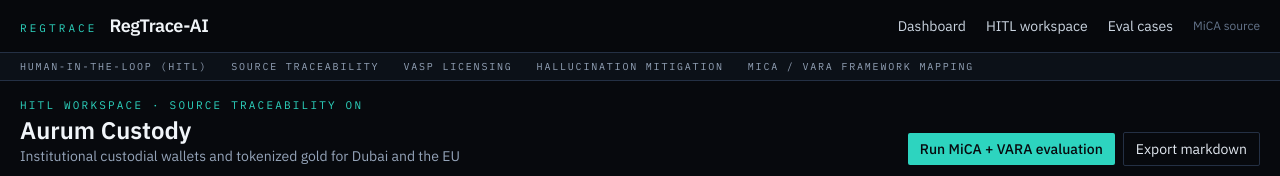
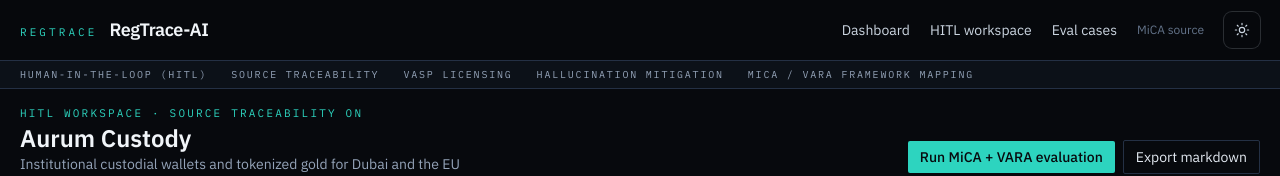
Before and after one commit to devtechedge/regulatory_compliance, a Next.js app in the folder frontend/: page /projects/aurum-custody in a window 1280 px wide. Shown: the top 176 px of the page. Built offline with nearby package versions, Linux system fonts and the light colour scheme; no server answers.

Commit message:
ui: add light/dark toggle to the header

```diff
--- a/frontend/app/globals.css
+++ b/frontend/app/globals.css
@@ -6,8 +6,22 @@
 [data-theme="dark"] {
   color-scheme: dark;
   --bg: #07090d;
+  --surface: #0c1118;
   --fg: #e7eef7;
+  --muted: #94a3b8;
+  --border: #243044;
 }
+
+[data-theme="light"] {
+  color-scheme: light;
+  --bg: #f3f5f8;
+  --surface: #ffffff;
+  --fg: #0f172a;
+  --muted: #475569;
+  --border: #d5dde8;
+}
+
+html[data-theme="light"] { color-scheme: light; }
 
 html,
 body {
@@ -64,3 +78,39 @@
 .chip {
   @apply inline-flex items-center rounded-sm border border-line bg-ink-800 px-2 py-0.5 text-[10px] uppercase tracking-[0.14em] text-slate-300;
 }
+
+[data-theme="light"] .bg-ink-950,
+[data-theme="light"] .bg-ink-950\/90,
+[data-theme="light"] body {
+  background-color: var(--bg) !important;
+  color: var(--fg) !important;
+}
+[data-theme="light"] .bg-ink-900,
+[data-theme="light"] .bg-ink-800 {
+  background-color: var(--surface) !important;
+}
+[data-theme="light"] .border-line {
+  border-color: var(--border) !important;
+}
+[data-theme="light"] .text-slate-100,
+[data-theme="light"] .text-slate-300 {
+  color: var(--fg) !important;
+}
+[data-theme="light"] .text-slate-400,
+[data-theme="light"] .text-slate-500 {
+  color: var(--muted) !important;
+}
+
+.theme-toggle {
+  width: 36px; height: 36px; padding: 0; flex: 0 0 36px;
+  display: grid; place-items: center; position: relative;
+  border-radius: 8px; cursor: pointer; border: 0;
+  background: transparent; color: inherit;
+  box-shadow: 0 0 0 1px color-mix(in oklab, currentColor 18%, transparent);
+}
+.theme-toggle .icon {
+  grid-area: 1 / 1; display: grid; place-items: center;
+  transition: opacity 300ms cubic-bezier(0.2,0,0,1), transform 300ms cubic-bezier(0.2,0,0,1), filter 300ms cubic-bezier(0.2,0,0,1);
+}
+.theme-toggle .icon.on { opacity: 1; transform: scale(1); filter: blur(0); }
+.theme-toggle .icon.off { opacity: 0; transform: scale(0.25); filter: blur(4px); }
--- a/frontend/app/layout.tsx
+++ b/frontend/app/layout.tsx
@@ -24,9 +24,14 @@
   },
 };
 
+const THEME_BOOT = `(function(){try{var k="regulatory_compliance-theme";var t=localStorage.getItem(k);if(t!=="light"&&t!=="dark")t="dark";var r=document.documentElement;r.setAttribute("data-theme",t);r.style.colorScheme=t;if(t==="dark")r.classList.add("dark");else r.classList.remove("dark");}catch(e){document.documentElement.setAttribute("data-theme","dark");}})();`;
+
 export default function RootLayout({ children }: { children: React.ReactNode }) {
   return (
-    <html lang="en" className={`${sans.variable} ${mono.variable}`}>
+    <html lang="en" className={`${sans.variable} ${mono.variable}`} suppressHydrationWarning>
+      <head>
+        <script dangerouslySetInnerHTML={{ __html: THEME_BOOT }} />
+      </head>
       <body className="font-sans antialiased bg-ink-950 text-slate-100">
         <Chrome />
         <main className="mx-auto max-w-[1440px] px-5 pb-16 pt-4">{children}</main>
--- a/frontend/components/Chrome.tsx
+++ b/frontend/components/Chrome.tsx
@@ -1,4 +1,5 @@
 import Link from "next/link";
+import ThemeToggle from "@/components/ThemeToggle";
 
 const RAIL = [
   "Human-in-the-Loop (HITL)",
@@ -34,6 +35,7 @@
           >
             MiCA source
           </a>
+          <ThemeToggle />
         </nav>
       </div>
       <div className="border-t border-line bg-ink-900">
--- /dev/null
+++ b/frontend/components/ThemeToggle.tsx
@@ -0,0 +1,54 @@
+"use client";
+
+import { useEffect, useState } from "react";
+
+type ThemeName = "light" | "dark";
+const STORAGE_KEY = "regulatory_compliance-theme";
+
+export default function ThemeToggle() {
+  const [theme, setTheme] = useState<ThemeName>("dark");
+
+  useEffect(() => {
+    const stored = document.documentElement.getAttribute("data-theme");
+    setTheme(stored === "light" ? "light" : "dark");
+  }, []);
+
+  function toggle() {
+    const next: ThemeName = theme === "dark" ? "light" : "dark";
+    setTheme(next);
+    const root = document.documentElement;
+    root.setAttribute("data-theme", next);
+    root.style.colorScheme = next;
+    if (next === "dark") root.classList.add("dark");
+    else root.classList.remove("dark");
+    try {
+      localStorage.setItem(STORAGE_KEY, next);
+    } catch {
+      /* ignore */
+    }
+  }
+
+  const isLight = theme === "light";
+
+  return (
+    <button
+      type="button"
+      className="theme-toggle"
+      onClick={toggle}
+      aria-label={isLight ? "Switch to dark mode" : "Switch to light mode"}
+      title={isLight ? "Switch to dark mode" : "Switch to light mode"}
+    >
+      <span className={`icon ${isLight ? "on" : "off"}`} aria-hidden>
+        <svg width="16" height="16" viewBox="0 0 24 24" fill="none" stroke="currentColor" strokeWidth="1.75" strokeLinecap="round" strokeLinejoin="round">
+          <path d="M21 14.3A9 9 0 1 1 9.7 3 7 7 0 0 0 21 14.3z" />
+        </svg>
+      </span>
+      <span className={`icon ${isLight ? "off" : "on"}`} aria-hidden>
+        <svg width="16" height="16" viewBox="0 0 24 24" fill="none" stroke="currentColor" strokeWidth="1.75" strokeLinecap="round" strokeLinejoin="round">
+          <circle cx="12" cy="12" r="4" />
+          <path d="M12 2v2M12 20v2M4.93 4.93l1.41 1.41M17.66 17.66l1.41 1.41M2 12h2M20 12h2M4.93 19.07l1.41-1.41M17.66 6.34l1.41-1.41" />
+        </svg>
+      </span>
+    </button>
+  );
+}
```
